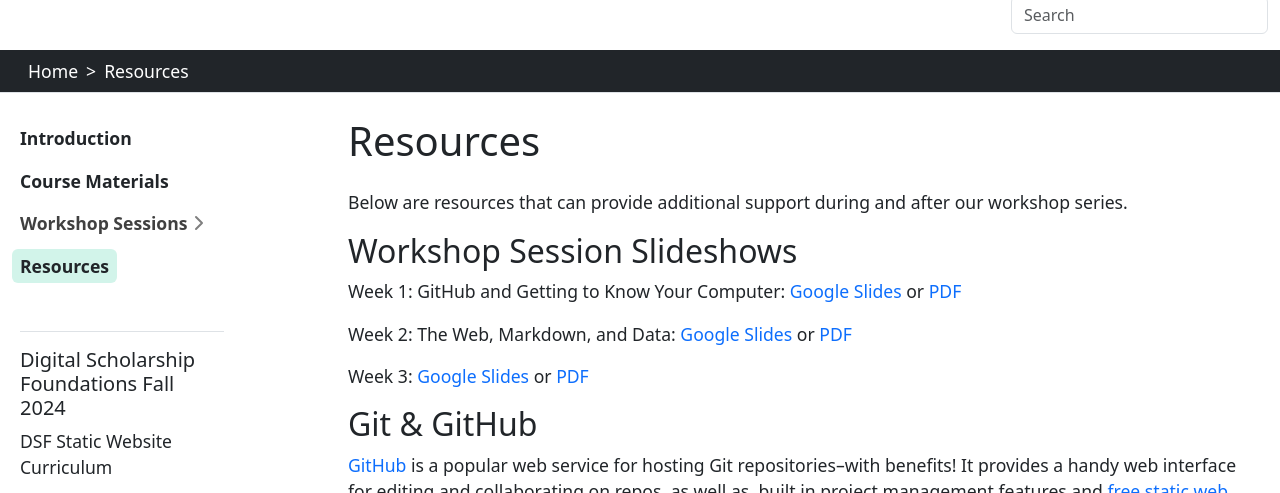
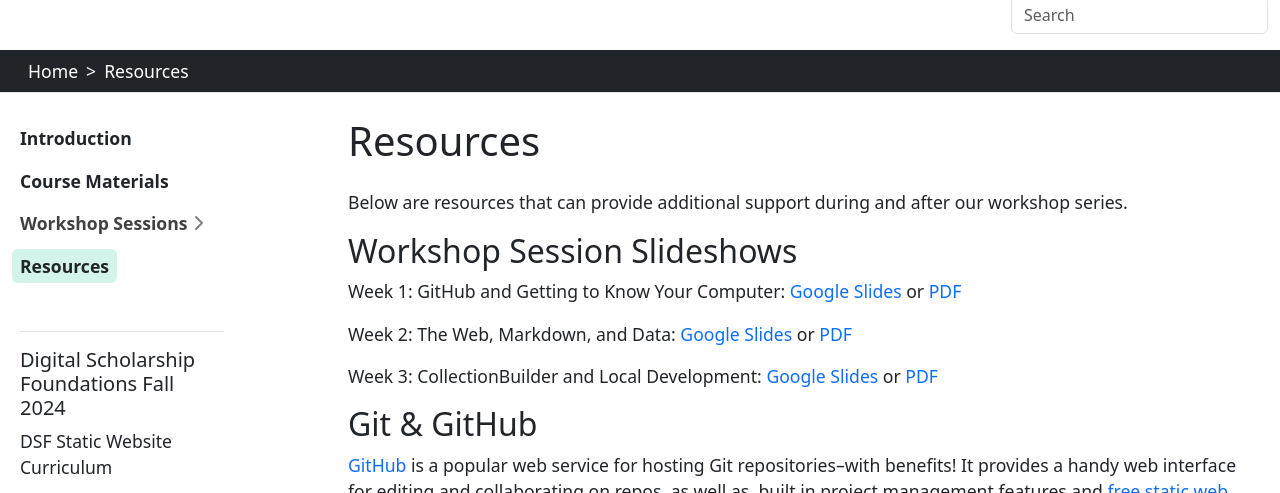
Before and after one commit to PULdischo/dsf-static-web, a Jekyll site: the page built from content/resources.md, in a window 1280 px wide and 900 px high, cut to the strip 120-613 px from the top of the window. Built offline with Jekyll 4.4.1, drawn with Linux system fonts in a browser that asks for light colours.

Commit message:
fixes week 3 resources

```diff
--- a/content/resources.md
+++ b/content/resources.md
@@ -11,7 +11,7 @@ Week 1: GitHub and Getting to Know Your Computer: [Google Slides](https://docs.g
 
 Week 2: The Web, Markdown, and Data: [Google Slides](https://docs.google.com/presentation/d/1ovPxnceUs9u_-wsv0J_GyyN2xAGE39bNFI9dBkeOPOY/edit?usp=sharing) or [PDF](https://github.com/PULdischo/dsf-static-web/blob/main/content/slideshows/week-2-web-markdown-data.pdf)
 
-Week 3: [Google Slides](https://docs.google.com/presentation/d/1BkUFoDdQwLynXRHVNME7px1d3gkWHnlOI6wXT05WbZ8/edit?usp=sharing) or [PDF](https://github.com/PULdischo/dsf-static-web/blob/main/content/slideshows/content/slideshows/week-3-collectionbuilder-local-dev.pdf)
+Week 3: CollectionBuilder and Local Development: [Google Slides](https://docs.google.com/presentation/d/1BkUFoDdQwLynXRHVNME7px1d3gkWHnlOI6wXT05WbZ8/edit?usp=sharing) or [PDF](https://github.com/PULdischo/dsf-static-web/blob/main/content/slideshows/week-3-collectionbuilder-local-dev.pdf)
 
 ## Git & GitHub
 
```
